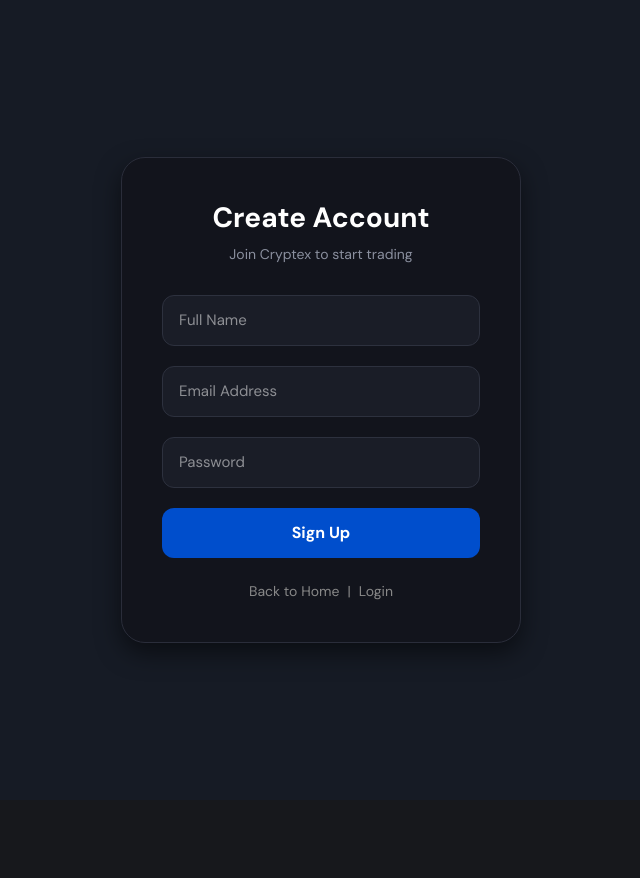
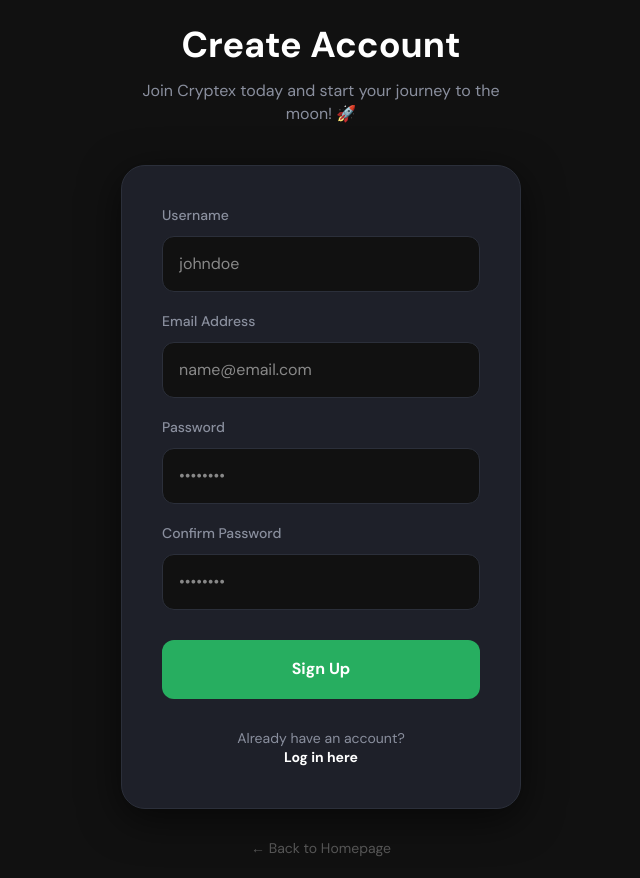
Before and after one commit to ellerinaurelia/CryptoWeb-Code, a Next.js app in the folder frontend/: page /signup in a window 1280 px wide. Shown: the whole page, without its empty margins (319-959 px from the left). Before the commit the page ends 800 px from the top, so only its background shows below. Built offline with nearby package versions, Linux system fonts and the light colour scheme.

Commit message:
Update page.tsx

```diff
--- a/frontend/src/app/signup/page.tsx
+++ b/frontend/src/app/signup/page.tsx
@@ -1,83 +1,123 @@
 "use client";
 
 import { useState } from "react";
-import { useRouter } from "next/navigation";
 import Link from "next/link";
 
-export default function SignupPage() {
-  const [name, setName] = useState("");
+export default function SignUp() {
+  const [username, setUsername] = useState("");
   const [email, setEmail] = useState("");
   const [password, setPassword] = useState("");
-  const router = useRouter();
+  const [confirmPassword, setConfirmPassword] = useState("");
 
-  const handleSignup = () => {
-    // Logic sementara buat ngetes
-    if (name && email && password) {
-      alert("Account created successfully! Redirecting to login...");
-      router.push("/login"); // Habis daftar, otomatis dilempar balik ke form login
-    } else {
-      alert("Please fill in all fields!");
+  const handleSignUp = (e: any) => {
+    e.preventDefault();
+
+    if (password !== confirmPassword) {
+      alert("Passwords do not match!");
+      return;
     }
+
+    console.log("Registration attempted:", username, email);
+    alert("Sign Up button clicked! (Backend integration coming soon)");
   };
 
   return (
-    <div style={{ minHeight: "100vh", backgroundColor: "#161b25", display: "flex", alignItems: "center", justifyContent: "center", padding: "16px" }}>
-      <div style={{ backgroundColor: "#12141c", padding: "40px", borderRadius: "24px", width: "100%", maxWidth: "400px", border: "1px solid #2a2d3a", textAlign: "center", boxShadow: "0 10px 25px rgba(0,0,0,0.5)" }}>
+    <section style={{ minHeight: '100vh', display: 'flex', flexDirection: 'column', alignItems: 'center', justifyContent: 'center', backgroundColor: '#111', color: '#fff', padding: '20px' }}>
 
-        <h2 style={{ color: "white", fontSize: "28px", fontWeight: "bold", marginBottom: "8px", marginTop: "0" }}>Create Account</h2>
-        <p style={{ color: "#8a8f9e", fontSize: "14px", marginBottom: "30px" }}>
-          Join Cryptex to start trading
-        </p>
+      <div style={{ maxWidth: '400px', width: '100%', margin: '0 auto' }}>
 
-        {/* INPUT FULL NAME */}
-        <div style={{ marginBottom: "20px" }}>
+        {/* Header Sign Up */}
+        <div style={{ textAlign: 'center', marginBottom: '40px' }}>
+          <h1 style={{ fontSize: '36px', fontWeight: 'bold', marginBottom: '10px' }}>Create Account</h1>
+          <p style={{ color: '#8a8f9e' }}>Join Cryptex today and start your journey to the moon! 🚀</p>
+        </div>
+
+        {/* Box Form Sign Up */}
+        <div style={{ backgroundColor: '#1e2029', padding: '40px', borderRadius: '24px', border: '1px solid #2b2f3a', boxShadow: '0 10px 40px rgba(0,0,0,0.6)' }}>
+          <form onSubmit={handleSignUp} style={{ display: 'flex', flexDirection: 'column', gap: '20px' }}>
+
+            {/* Input Username */}
+            <div>
+              <label style={{ display: 'block', color: '#8a8f9e', marginBottom: '10px', fontSize: '14px', fontWeight: '500' }}>Username</label>
               <input
                 type="text"
-            placeholder="Full Name"
-            style={{ width: "100%", boxSizing: "border-box", padding: "14px 16px", backgroundColor: "#1a1d27", border: "1px solid #2d313e", borderRadius: "12px", fontSize: "15px", color: "white", outline: "none" }}
-            value={name}
-            onChange={(e) => setName(e.target.value)}
+                placeholder="johndoe"
+                value={username}
+                onChange={(e) => setUsername(e.target.value)}
+                style={{ width: '100%', padding: '16px', backgroundColor: '#111', border: '1px solid #2b2f3a', color: '#fff', borderRadius: '12px', outline: 'none', fontSize: '16px', boxSizing: 'border-box' }}
+                required
               />
             </div>
 
-        {/* INPUT EMAIL */}
-        <div style={{ marginBottom: "20px" }}>
+            {/* Input Email */}
+            <div>
+              <label style={{ display: 'block', color: '#8a8f9e', marginBottom: '10px', fontSize: '14px', fontWeight: '500' }}>Email Address</label>
               <input
                 type="email"
-            placeholder="Email Address"
-            style={{ width: "100%", boxSizing: "border-box", padding: "14px 16px", backgroundColor: "#1a1d27", border: "1px solid #2d313e", borderRadius: "12px", fontSize: "15px", color: "white", outline: "none" }}
+                placeholder="name@email.com"
                 value={email}
                 onChange={(e) => setEmail(e.target.value)}
+                style={{ width: '100%', padding: '16px', backgroundColor: '#111', border: '1px solid #2b2f3a', color: '#fff', borderRadius: '12px', outline: 'none', fontSize: '16px', boxSizing: 'border-box' }}
+                required
               />
             </div>
 
-        {/* INPUT PASSWORD */}
-        <div style={{ marginBottom: "20px" }}>
+            {/* Input Password */}
+            <div>
+              <label style={{ display: 'block', color: '#8a8f9e', marginBottom: '10px', fontSize: '14px', fontWeight: '500' }}>Password</label>
               <input
                 type="password"
-            placeholder="Password"
-            style={{ width: "100%", boxSizing: "border-box", padding: "14px 16px", backgroundColor: "#1a1d27", border: "1px solid #2d313e", borderRadius: "12px", fontSize: "15px", color: "white", outline: "none" }}
+                placeholder="••••••••"
                 value={password}
                 onChange={(e) => setPassword(e.target.value)}
-            onKeyPress={(e) => e.key === "Enter" && handleSignup()}
+                style={{ width: '100%', padding: '16px', backgroundColor: '#111', border: '1px solid #2b2f3a', color: '#fff', borderRadius: '12px', outline: 'none', fontSize: '16px', boxSizing: 'border-box' }}
+                required
               />
             </div>
 
+            {/* Input Confirm Password */}
+            <div>
+              <label style={{ display: 'block', color: '#8a8f9e', marginBottom: '10px', fontSize: '14px', fontWeight: '500' }}>Confirm Password</label>
+              <input
+                type="password"
+                placeholder="••••••••"
+                value={confirmPassword}
+                onChange={(e) => setConfirmPassword(e.target.value)}
+                style={{ width: '100%', padding: '16px', backgroundColor: '#111', border: '1px solid #2b2f3a', color: '#fff', borderRadius: '12px', outline: 'none', fontSize: '16px', boxSizing: 'border-box' }}
+                required
+              />
+            </div>
+
+            {/* Tombol Sign Up */}
             <button
-          onClick={handleSignup}
-          style={{ width: "100%", padding: "14px", backgroundColor: "#004ecc", color: "white", borderRadius: "12px", fontSize: "16px", fontWeight: "bold", border: "none", cursor: "pointer", transition: "0.3s" }}
+              type="submit"
+              style={{ width: '100%', padding: '18px', backgroundColor: '#27ae60', color: '#fff', border: 'none', borderRadius: '12px', fontWeight: 'bold', cursor: 'pointer', fontSize: '16px', marginTop: '10px', transition: '0.3s' }}
+              onMouseOver={(e) => e.currentTarget.style.backgroundColor = '#219653'}
+              onMouseOut={(e) => e.currentTarget.style.backgroundColor = '#27ae60'}
             >
               Sign Up
             </button>
 
-        <div style={{ marginTop: "24px", display: "flex", justifyContent: "center", gap: "8px", fontSize: "14px" }}>
-          <Link href="/" style={{ color: "#888888", textDecoration: "none" }}>Back to Home</Link>
-          <span style={{ color: "#888888" }}>|</span>
-          {/* Ini link buat balik ke form login kalau udah punya akun */}
-          <Link href="/login" style={{ color: "#888888", textDecoration: "none" }}>Login</Link>
+          </form>
+
+          {/* Link ke Login */}
+          <div style={{ marginTop: '30px', textAlign: 'center', fontSize: '14px', color: '#8a8f9e' }}>
+            Already have an account? {' '}
+            <Link href="/login" style={{ color: '#fff', fontWeight: 'bold', textDecoration: 'none' }}>
+              Log in here
+            </Link>
           </div>
 
         </div>
+
+        {/* Tombol Balik ke Homepage */}
+        <div style={{ marginTop: '30px', textAlign: 'center' }}>
+          <Link href="/" style={{ color: '#555', textDecoration: 'none', fontSize: '14px' }}>
+            ← Back to Homepage
+          </Link>
         </div>
+
+      </div>
+    </section>
   );
 }
```
Lines whose indentation alone changed are shown as unchanged.
